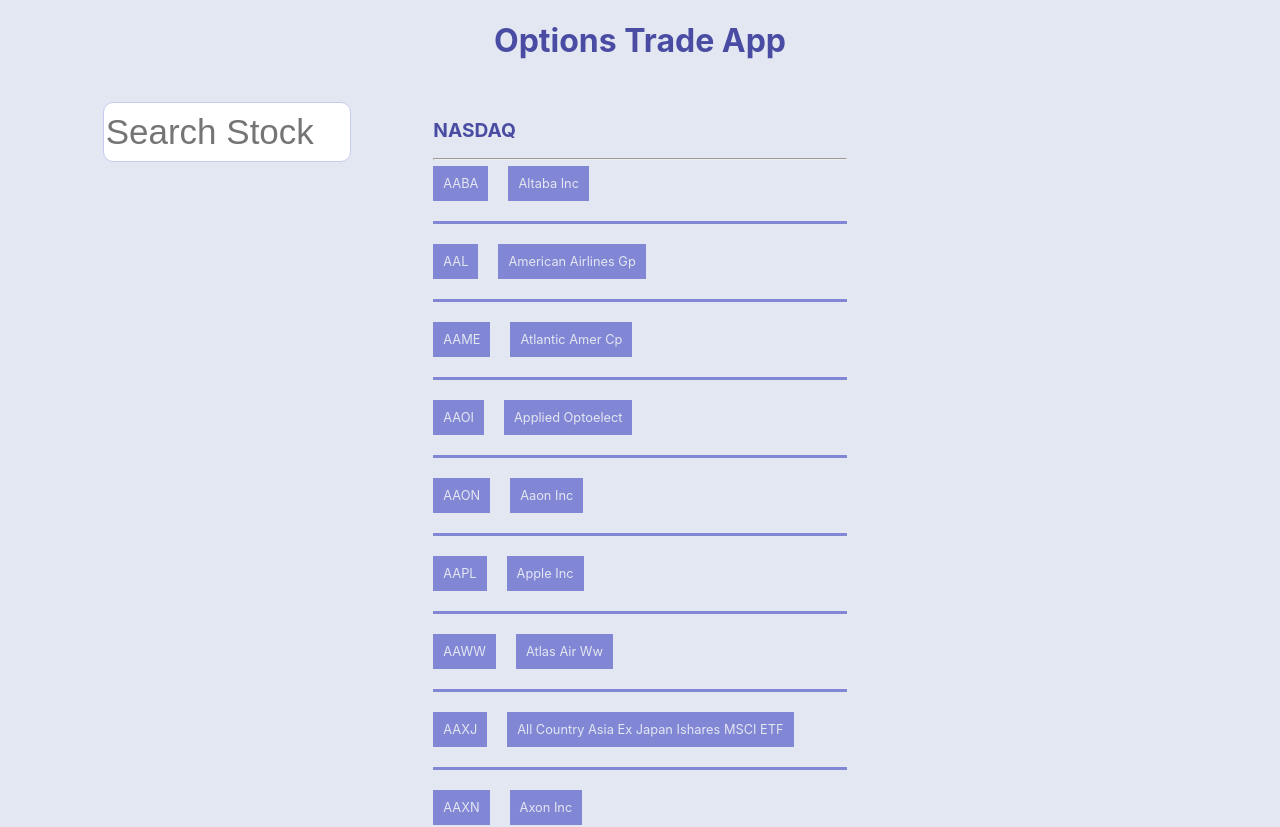
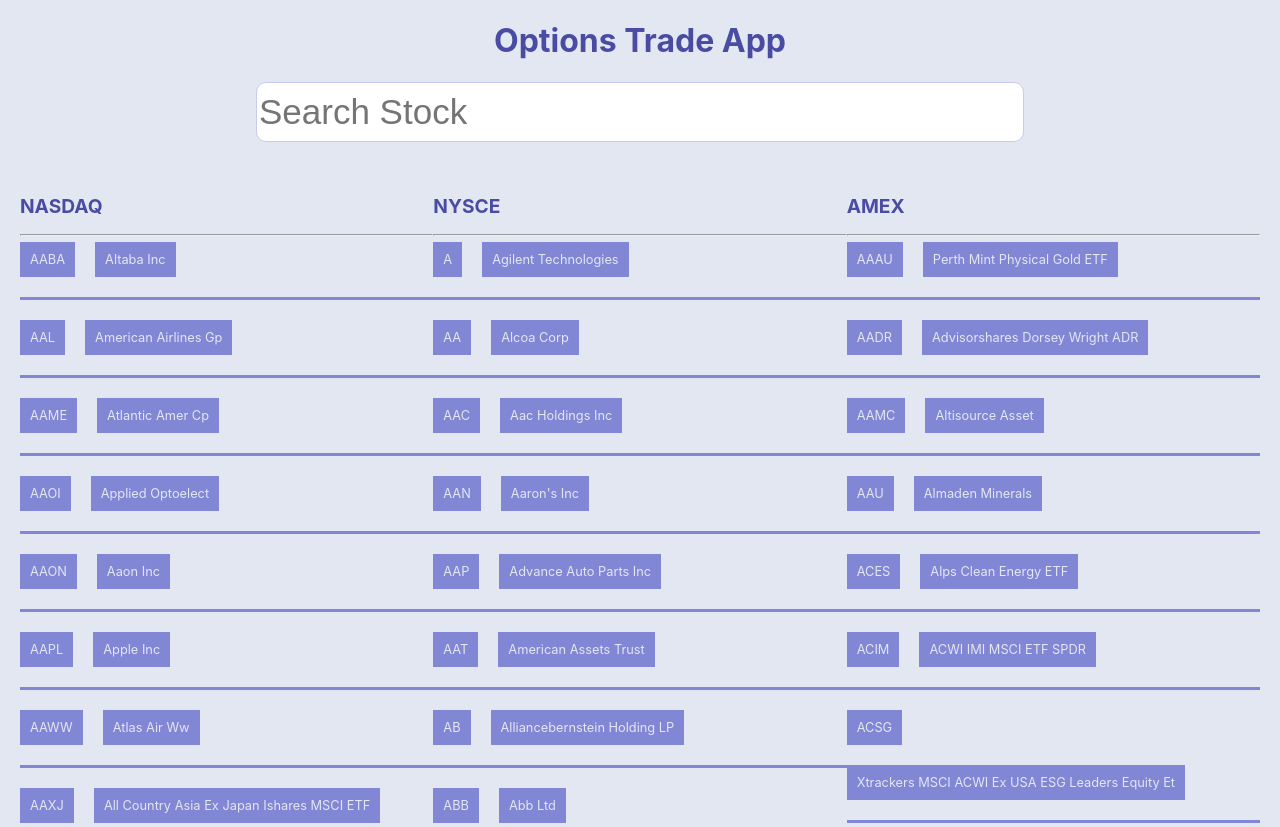
Before and after one commit to manny516/option_td, a React (Create React App) app in the folder trade_options/: page / in a window 1280 px wide. Shown: the top 827 px of the page. Built offline with nearby package versions, Linux system fonts and the light colour scheme.

Commit message:
Working search filter with diplayed view results

```diff
--- a/trade_options/src/App.js
+++ b/trade_options/src/App.js
@@ -1,6 +1,7 @@
 import React, { Component } from 'react';
 import './css/main.scss';
 import Header from './comp/Header';
+import Ticker from './comp/Ticker';
 import FilterSearch from './comp/FilterSearch';
 
 class App extends Component {
@@ -14,8 +15,9 @@
 
 			<div className="comp-wrapper">
 
+				<FilterSearch />
 				{/* See (src/comp/Options.js) / Load Options Component Data */}
-				<FilterSearch/>
+				<Ticker/>
 				{/*<Options/> */}
 
 			</div>
--- a/trade_options/src/comp/FilterSearch.js
+++ b/trade_options/src/comp/FilterSearch.js
@@ -1,5 +1,5 @@
 import React, {Component} from 'react';
-import Ticker from './Ticker';
+//import Ticker from './Ticker';
 import TickerData from '../json/ticker_data.json'
 
 
@@ -26,6 +26,7 @@
 		return state;
 	}
 
+
 	outPut(){
 
 		let regExp = new RegExp(this.state.value,"i");
@@ -43,9 +44,7 @@
 
 			});
 
-		console.log(nasSearchData);
-		//console.log(amexSearchData);
-		//console.log(nysceSearchData);
+		return nasSearchData
 
 
 	}
@@ -55,17 +54,11 @@
 		return(
 
 			<React.Fragment>
-
 				<div className="ticker-filter">
 					<input type="text" placeholder={this.state.value} onChange={this.handleChange} onKeyUp={this.outPut} name="filter-search"/>
 				</div>
 
-
-				<div className="ticker-display">
-					<Ticker exchangeName="NASDAQ"stockTicker={this.state.nasdaq} />
-					<Ticker exchangeName="NYSCE" stockTicker={this.state.nysce} />
-					<Ticker exchangeName="AMEX" stockTicker={this.state.amex} />
-				</div>
+				<p>{this.outPut()} </p>
 
 			</React.Fragment>
 
--- a/trade_options/src/comp/Ticker.js
+++ b/trade_options/src/comp/Ticker.js
@@ -1,8 +1,16 @@
 import React, {Component} from 'react'
-//import TickerData from '../json/ticker_data.json'
+import TickerData from '../json/ticker_data.json'
 
 
 class Ticker extends Component {
+
+	constructor(props){
+		super(props);
+		this.nasData = TickerData[0]["NASDAQ"];
+		this.amexData = TickerData[1]["AMEX"];
+		this.nysData = TickerData[2]["NYSCE"];
+		//this.exchangeTicker = this.exchangeTicker.bind(this);
+	}
 
 
 	render(){
@@ -11,12 +19,18 @@
 
 		<React.Fragment>
 
+			<div className="ticker-display">
+
+
 				<div className="ticker-names">
 
-				<h2> {this.props.exchangeName} </h2>
+					<h2> NASDAQ </h2>
+
 					<hr />
 
-				<ul> {this.props.stockTicker.map((symbol ) => {
+					<ul>
+
+						{this.nasData.map((symbol ) => {
 
 							let tickerSymbl = symbol['ticker'];
 							let stockName = symbol['stock_name'];
@@ -25,8 +39,59 @@
 											<span>{tickerSymbl}</span>
 											<span>{stockName}</span>
 										</li>
-					</React.Fragment>
-		})}</ul>
+									</React.Fragment>;
+
+						})
+
+						}
+
+					</ul>
+				</div>
+
+				<div  className="ticker-names">
+					<h2> NYSCE </h2>
+
+					<hr />
+
+					<ul>
+						{this.nysData.map((symbol ) => {
+
+							let tickerSymbl = symbol['ticker'];
+							let stockName = symbol['stock_name'];
+							return <React.Fragment>
+									<li>
+										<span>{tickerSymbl}</span>
+										<span>{stockName}</span>
+									</li>
+								   </React.Fragment>;})
+
+						}
+					</ul>
+				</div>
+
+
+				<div className="ticker-names">
+
+					<h2> AMEX </h2>
+
+					<hr />
+
+					<ul>
+						{this.amexData.map((symbol ) => {
+							let tickerSymbl = symbol['ticker'];
+							let stockName = symbol['stock_name'];
+							return <React.Fragment>
+									<li>
+										<span>{tickerSymbl} </span>
+										<span>{stockName} </span>
+									</li>
+								   </React.Fragment>;
+						})
+						}
+
+					</ul>
+
+				</div>
 			</div>
 
 			</React.Fragment>
--- a/trade_options/src/css/main.scss
+++ b/trade_options/src/css/main.scss
@@ -30,7 +30,7 @@
 }
 
 
-.comp-wrapper{
+.ticker-display{
 	display: grid;
 	grid-template-columns : 2fr 2fr 2fr;
 	grid-colum-gap : 2%;
```
Lines whose indentation alone changed are shown as unchanged.
